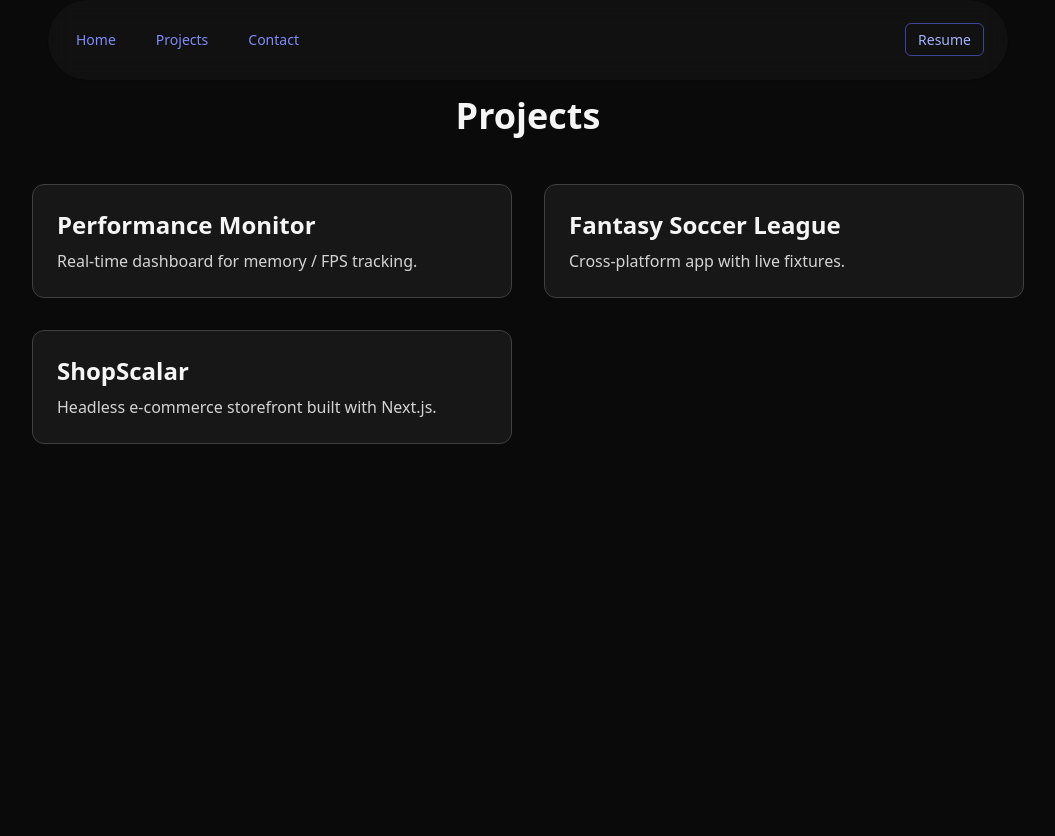
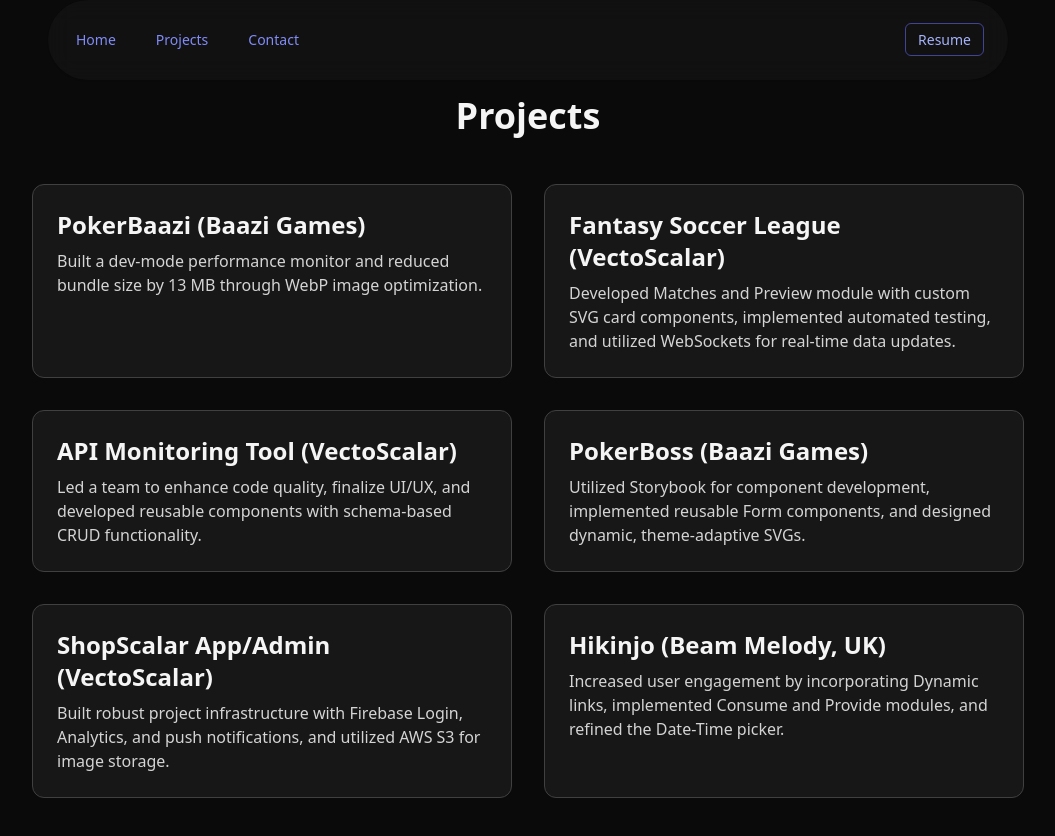
Before and after one commit to pvn13/Portfolio, a Next.js app: page /projects in a window 1280 px wide. Shown: the top 836 px of the page, without its empty margins (112-1167 px from the left). Before the commit the page ends 800 px from the top, so only its background shows below. Built offline with nearby package versions, Linux system fonts and the light colour scheme.

Commit message:
project added

```diff
--- a/pages/projects.tsx
+++ b/pages/projects.tsx
@@ -2,19 +2,31 @@
 import { CardSpotlight } from '../components/ui/card-spotlight'
 
 const projects = [
-  {
-    title: 'Performance Monitor',
-    desc: 'Real‑time dashboard for memory / FPS tracking.',
+    {
+    title: 'PokerBaazi (Baazi Games)',
+    desc: 'Built a dev-mode performance monitor and reduced bundle size by 13 MB through WebP image optimization.',
   },
   {
-    title: 'Fantasy Soccer League',
-    desc: 'Cross‑platform app with live fixtures.',
+    title: 'Fantasy Soccer League (VectoScalar)',
+    desc: 'Developed Matches and Preview module with custom SVG card components, implemented automated testing, and utilized WebSockets for real-time data updates.',
   },
   {
-    title: 'ShopScalar',
-    desc: 'Headless e‑commerce storefront built with Next.js.',
+    title: 'API Monitoring Tool (VectoScalar)',
+    desc: 'Led a team to enhance code quality, finalize UI/UX, and developed reusable components with schema-based CRUD functionality.',
   },
-]
+  {
+    title: 'PokerBoss (Baazi Games)',
+    desc: 'Utilized Storybook for component development, implemented reusable Form components, and designed dynamic, theme-adaptive SVGs.',
+  },
+  {
+    title: 'ShopScalar App/Admin (VectoScalar)',
+    desc: 'Built robust project infrastructure with Firebase Login, Analytics, and push notifications, and utilized AWS S3 for image storage.',
+  },
+  {
+    title: 'Hikinjo (Beam Melody, UK)',
+    desc: 'Increased user engagement by incorporating Dynamic links, implemented Consume and Provide modules, and refined the Date-Time picker.',
+  },
+];
 
 export default function Projects() {
   return (
```
